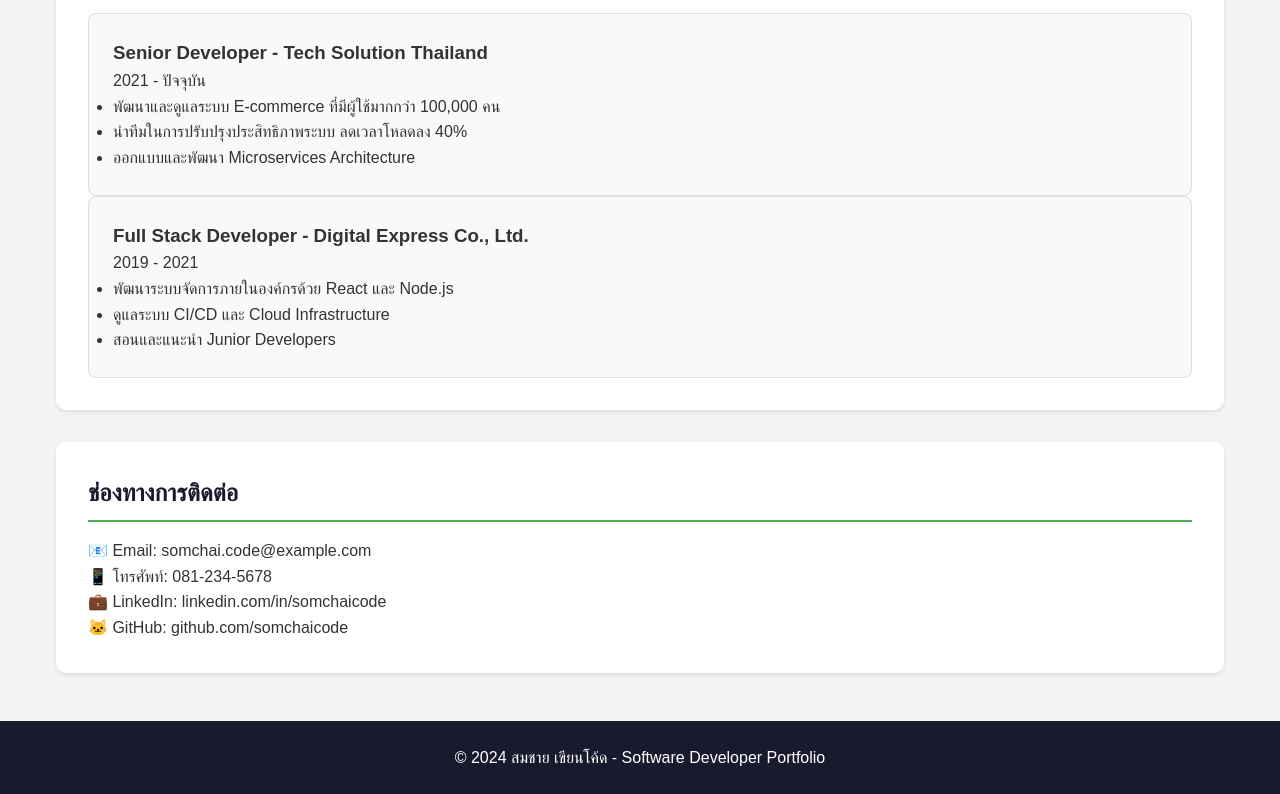
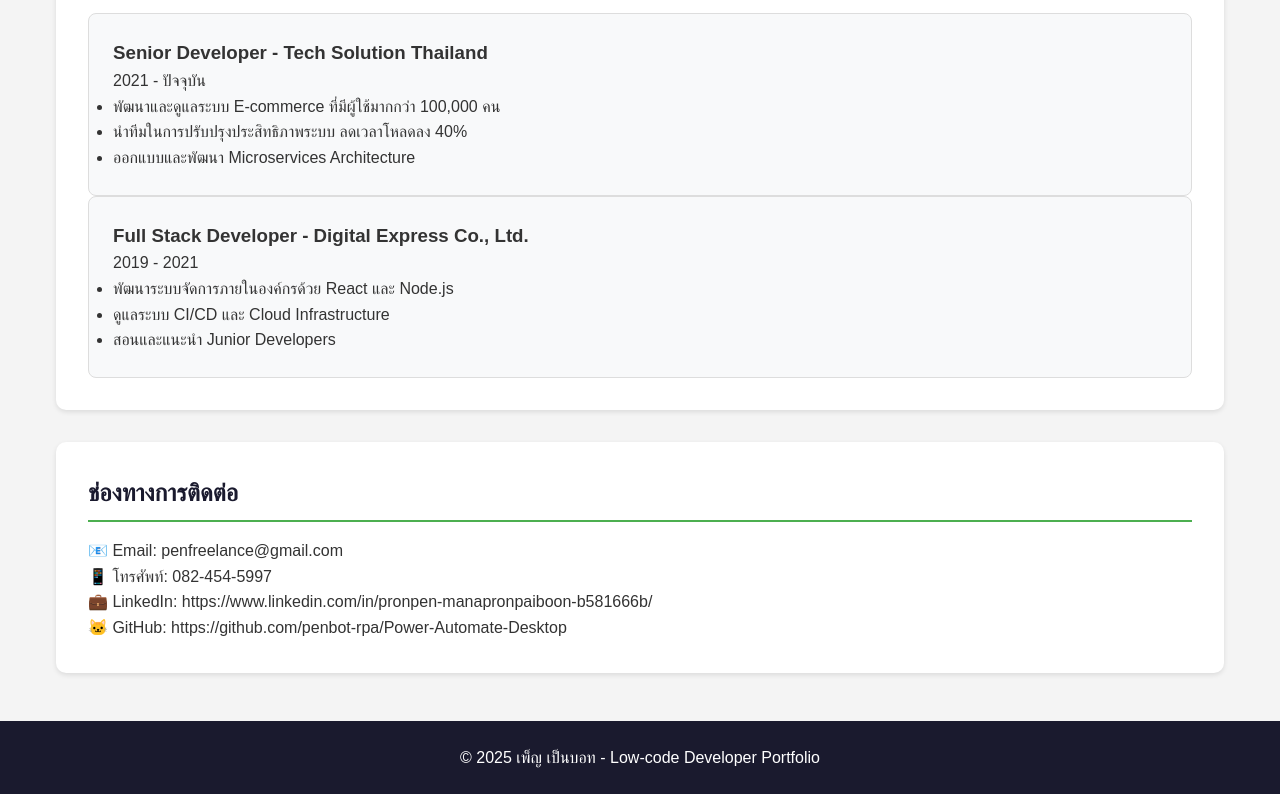
Before and after one commit to penbot-rpa/penbot-rpa.gitHub.io, a plain HTML site: page index.html in a window 1280 px wide. Shown: the part 1425-2219 px from the top of the page. Drawn offline with Linux system fonts and the light colour scheme.

Commit message:
Update index.html

```diff
--- a/index.html
+++ b/index.html
@@ -268,15 +268,15 @@
 
         <section id="contact">
             <h2>ช่องทางการติดต่อ</h2>
-            <p>📧 Email: somchai.code@example.com</p>
-            <p>📱 โทรศัพท์: 081-234-5678</p>
-            <p>💼 LinkedIn: linkedin.com/in/somchaicode</p>
-            <p>🐱 GitHub: github.com/somchaicode</p>
+            <p>📧 Email: penfreelance@gmail.com</p>
+            <p>📱 โทรศัพท์: 082-454-5997</p>
+            <p>💼 LinkedIn: https://www.linkedin.com/in/pronpen-manapronpaiboon-b581666b/</p>
+            <p>🐱 GitHub: https://github.com/penbot-rpa/Power-Automate-Desktop</p>
         </section>
     </main>
 
     <footer>
-        <p>© 2024 สมชาย เขียนโค้ด - Software Developer Portfolio</p>
+        <p>© 2025 เพ็ญ เป็นบอท - Low-code Developer Portfolio</p>
     </footer>
 </body>
 </html>
```
